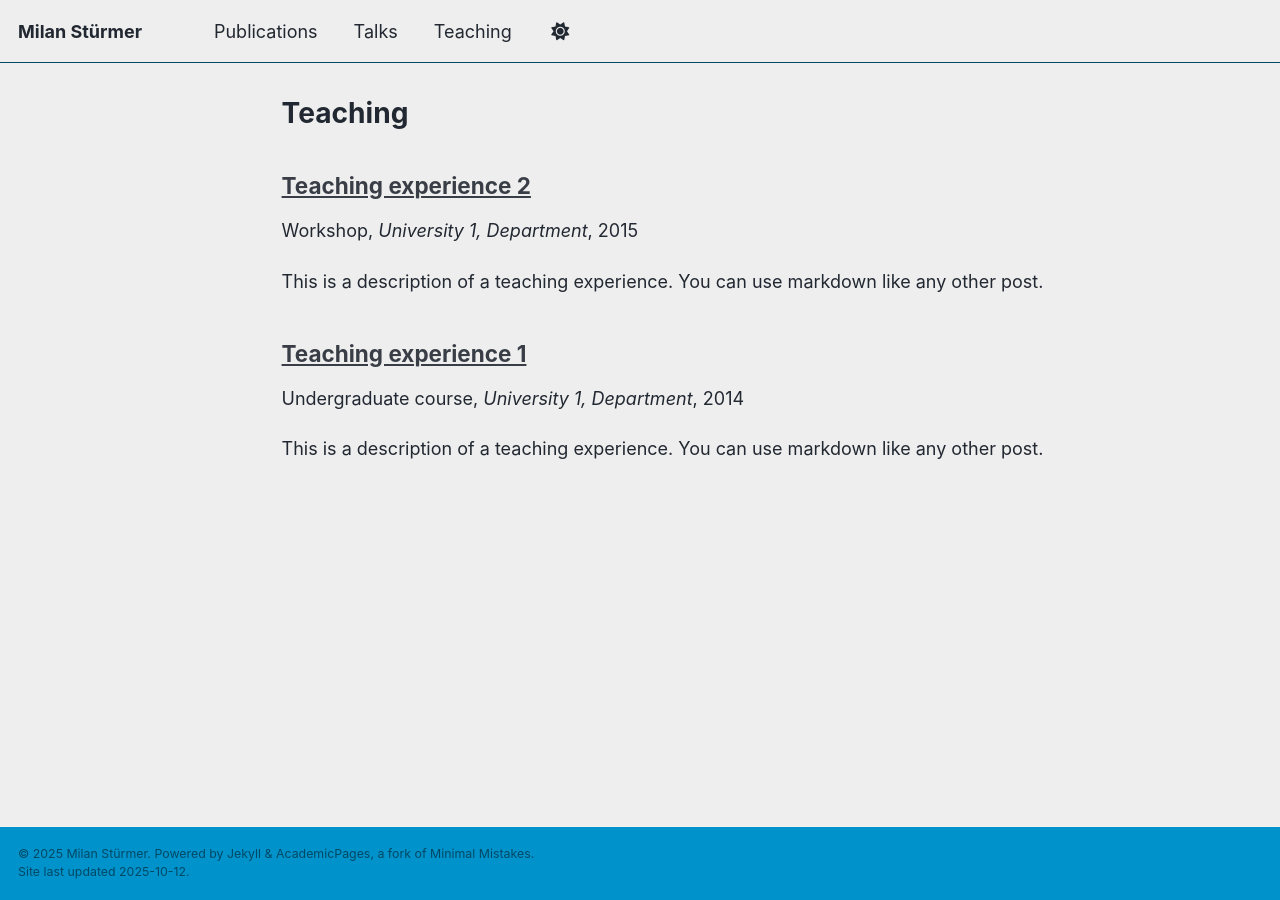
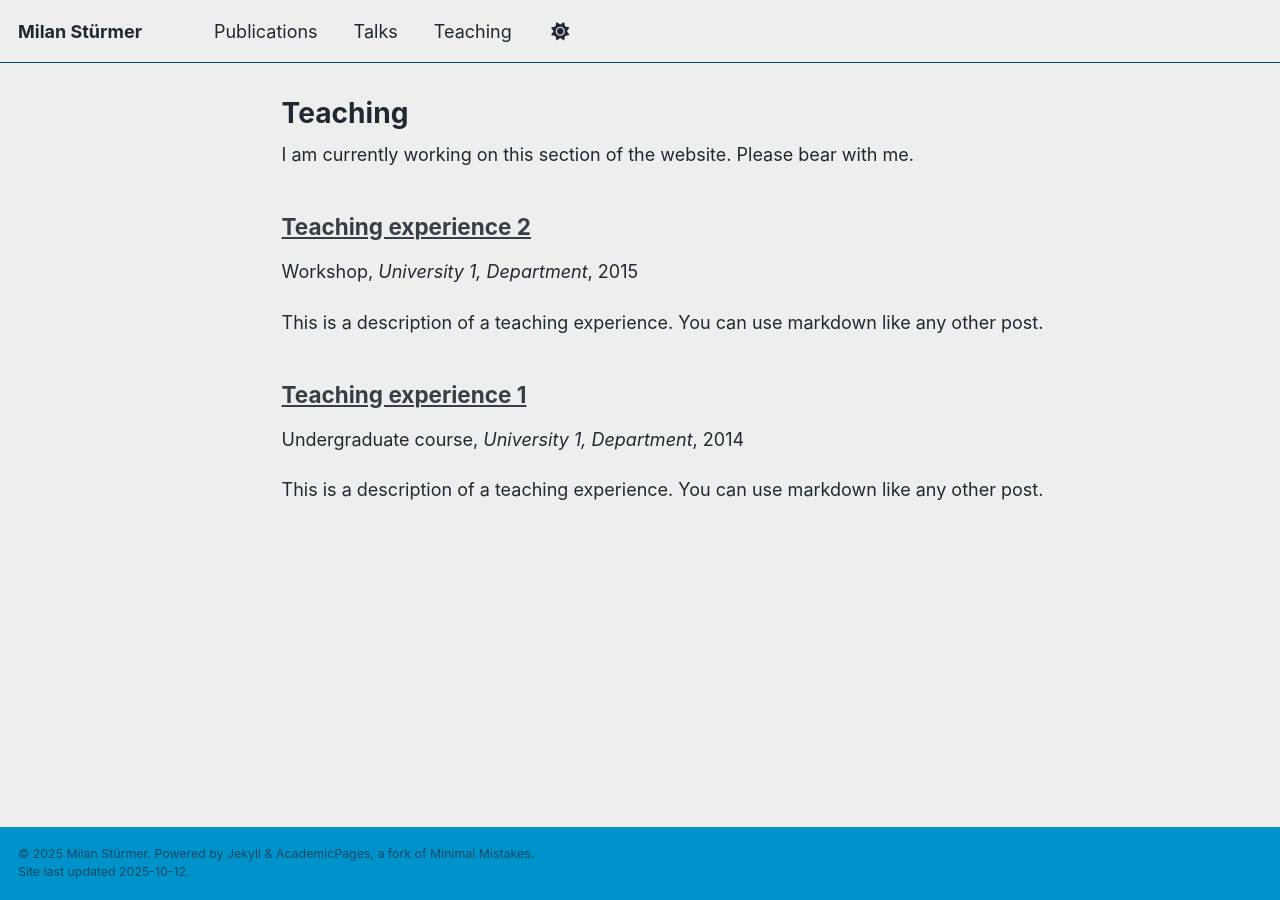
Before and after one commit to milanstuermer/milanstuermer.github.io, a Jekyll site: the page built from _pages/teaching.html, in a window 1280 px wide. Built offline with Jekyll 4.4.1, drawn with Linux system fonts in a browser that asks for light colours; a script that is not in the unit is left out.

Commit message:
Update teaching.html

```diff
--- a/_pages/teaching.html
+++ b/_pages/teaching.html
@@ -5,6 +5,8 @@ permalink: /teaching/
 author_profile: false
 ---
 
+I am currently working on this section of the website. Please bear with me.
+
 {% include base_path %}
 
 {% for post in site.teaching reversed %}
```
